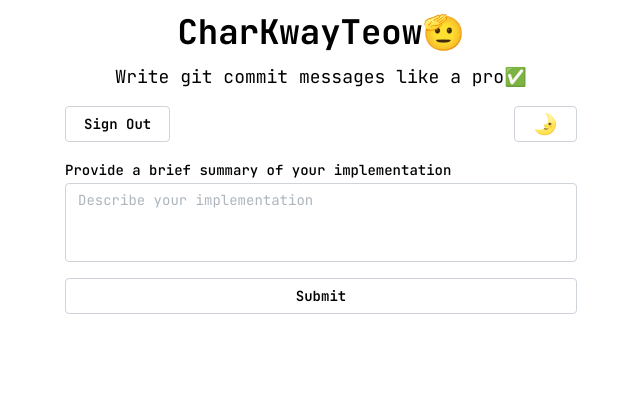
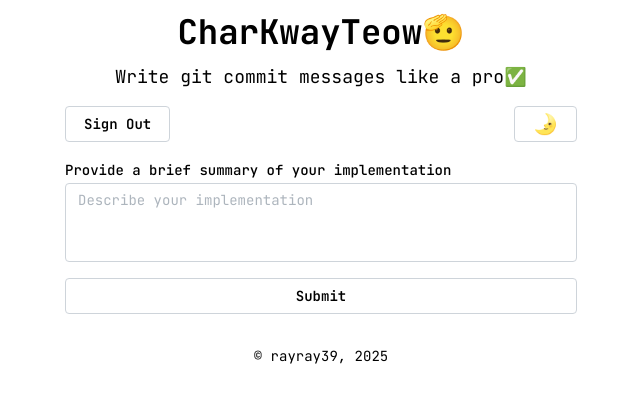
Before and after one commit to rayray39/char-kway-teow, a React (Vite) app: page /app in a window 1280 px wide. Shown: the top 402 px of the page, without its empty margins (319-959 px from the left). Built offline with nearby package versions, Linux system fonts and the light colour scheme; no server answers; sample sign-in values are in the browser's storage; a web font is replaced by a local one.

Commit message:
Add text component as footer

```diff
--- a/src/App.tsx
+++ b/src/App.tsx
@@ -1,4 +1,4 @@
-import { Button, CopyButton, Group, Loader, Stack, Textarea, Title } from "@mantine/core"
+import { Button, CopyButton, Group, Loader, Stack, Textarea, Title, Text } from "@mantine/core"
 import { useState } from "react"
 import { useNavigate } from "react-router-dom";
 import { useColorScheme } from "./utils/ColorSchemeContext";
@@ -188,12 +188,18 @@ function App() {
 
                     <Button variant="default" onClick={handleSubmit} style={{
                         width:'100%',
-                        marginBottom:'2rem'
+                        marginBottom:'1rem'
                     }}>Submit</Button>
 
                     {
                         isLoading ? <Loading /> : (isSubmitSuccess ? <CommitMessage text={commitMessage} /> : null)
                     }
+
+                    <Text size="sm" style={{
+                        textAlign:'center',
+                        position:'relative',
+                        bottom: 0,
+                    }}>© rayray39, 2025</Text>
 
                 </Stack>
             </Stack>
@@ -214,9 +220,9 @@ function CommitMessage({ text }:{ text:string }) {
             onChange={(event) => setOutputText(event.target.value)}
         />
 
-        <CopyButton value={outputText} timeout={1000}>
+        <CopyButton value={outputText} timeout={1000} >
             {({ copied, copy }) => (
-                <Button color='green' variant={copied ? 'light' : 'default'} onClick={copy}>
+                <Button color='green' variant={copied ? 'light' : 'default'} onClick={copy} >
                     {copied ? 'copied' : 'copy'}
                 </Button>
             )}
--- a/src/SignIn.tsx
+++ b/src/SignIn.tsx
@@ -1,4 +1,4 @@
-import { Alert, Button, Group, Loader, Stack, TextInput, Title, Tooltip } from "@mantine/core"
+import { Alert, Button, Group, Loader, Stack, TextInput, Title, Tooltip, Text } from "@mantine/core"
 import { useState } from "react"
 import { useNavigate } from "react-router-dom";
 import { useColorScheme } from "./utils/ColorSchemeContext";
@@ -145,6 +145,9 @@ function SignIn() {
                 <Group
                     justify="space-between"
                     grow
+                    // style={{
+                    //     marginBottom: isOtpValid ? '330px' : 'none'
+                    // }}
                 >
                     <Tooltip label='Check email for OTP' withArrow arrowPosition="center" arrowSize={4} position="bottom">
                         <Button variant="default" onClick={handleGetOtp} disabled={!email}>Get OTP</Button>
@@ -164,6 +167,10 @@ function SignIn() {
                         Incorrect user credentials!
                     </Alert>
                 }
+
+                <Text size="sm" style={{
+                    textAlign:'center',
+                }}>© rayray39, 2025</Text>
             </Stack>
         </Stack>
     </>
```
